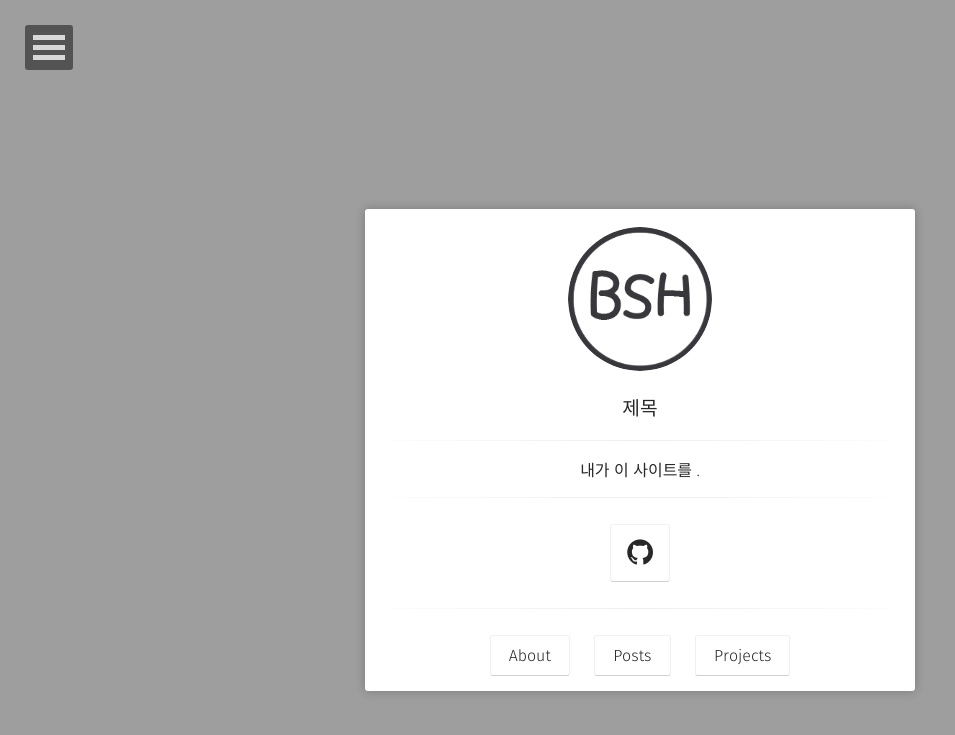
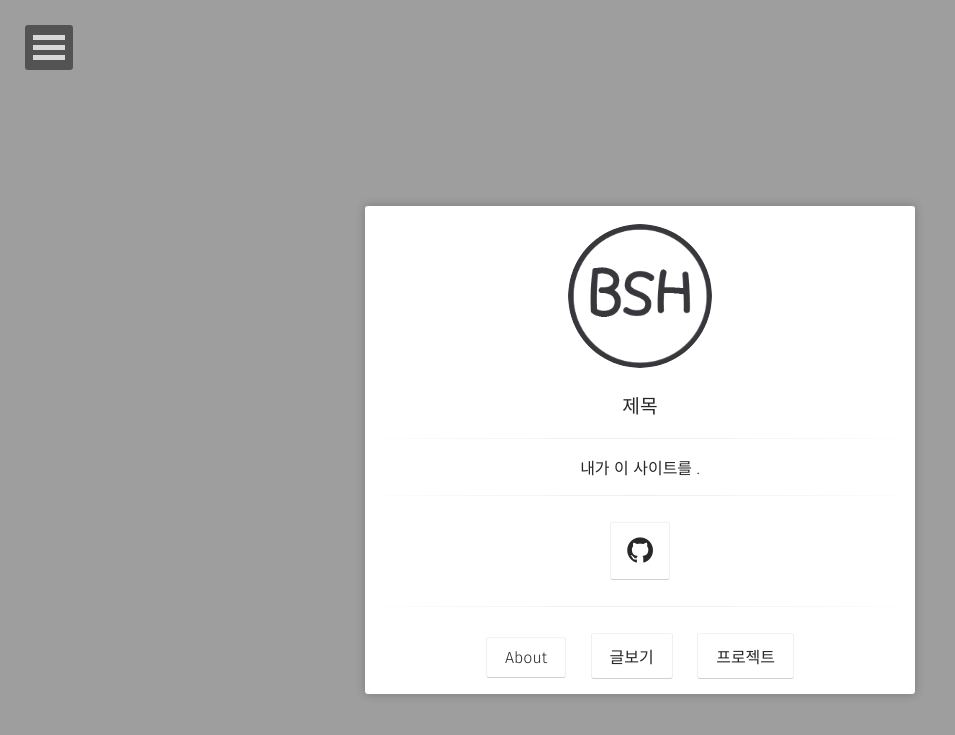
Before and after one commit to BangSH5282/BangSH5282.github.io, a Jekyll site: the page built from index.html, in a window 1280 px wide. Shown: the top 735 px of the page, without its empty margins (0-955 px from the left). Built offline with Jekyll 4.4.1, drawn with Linux system fonts in a browser that asks for light colours; some web fonts are replaced.

Commit message:
Update home.html

```diff
--- a/_layouts/home.html
+++ b/_layouts/home.html
@@ -36,10 +36,10 @@ layout: compress
                          About
                          </a>
                          <a class="btn zoombtn" href="{{ site.url }}/posts">
-                         Posts
+                         글보기
                          </a>
                          <a class="btn zoombtn" href="{{ site.url }}/projects">
-                         Projects
+                         프로젝트
                          </a>
                  </h3>
             </div>
```
